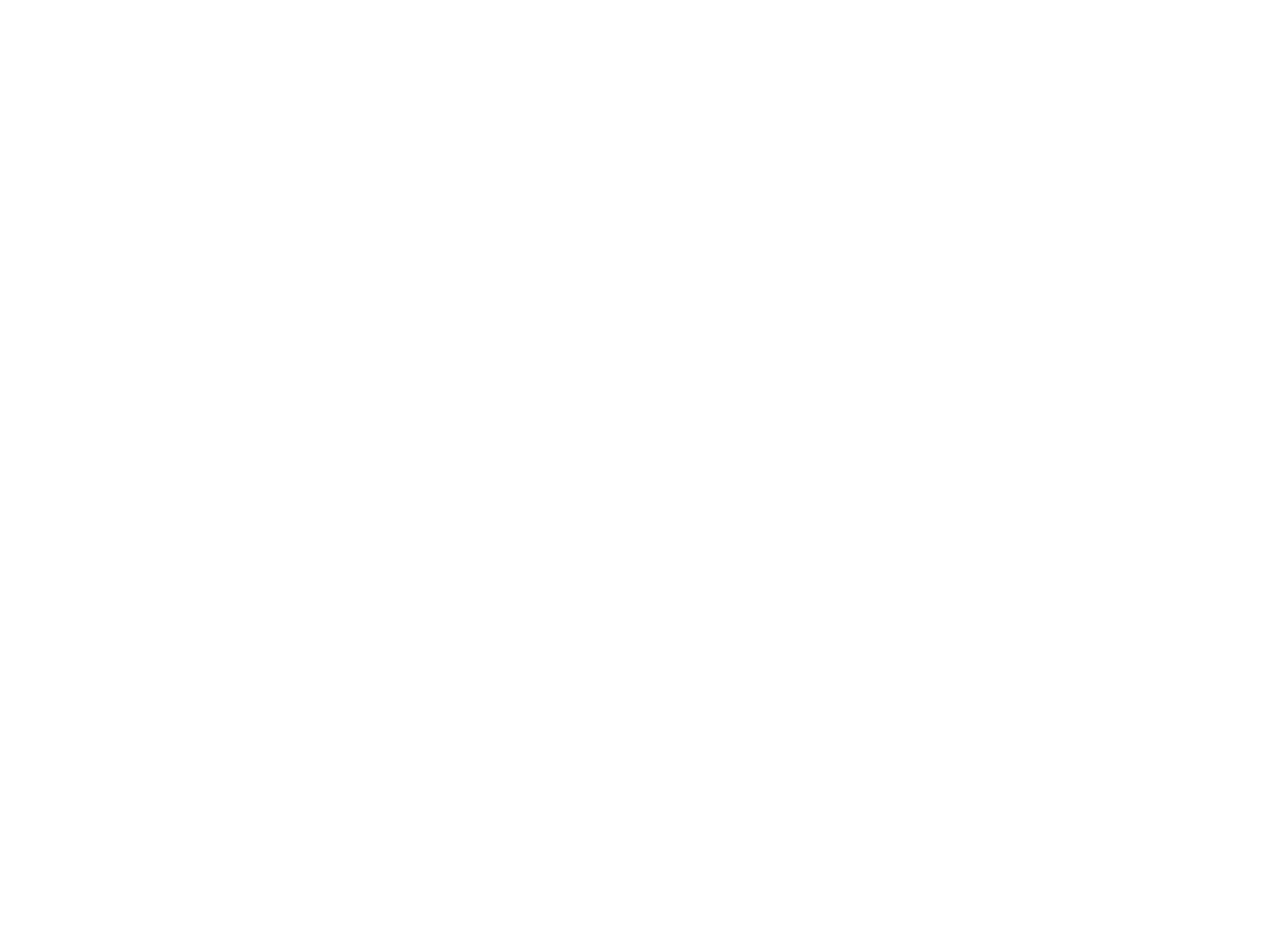
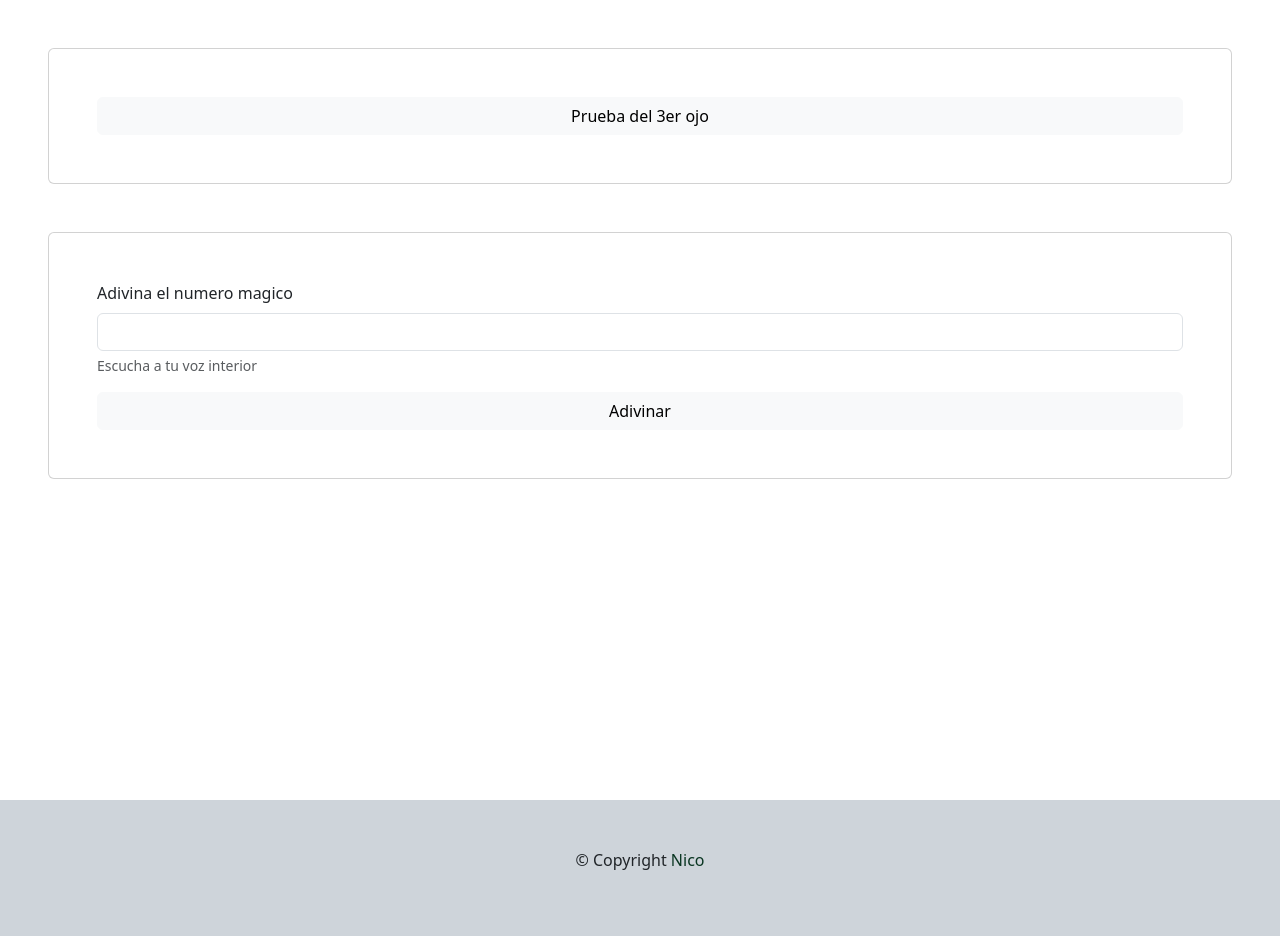
Before and after one commit to nicoleonard/TP5-1-js-rc-NumerosMagicos, a plain HTML site: page index.html in a window 1280 px wide. Before the commit the page ends 800 px from the top, so only its background shows below. Drawn offline with nearby package versions, Linux system fonts and the light colour scheme.

Commit message:
creado boton de inicio del juego, creado el formulario para ingresar el intento

```diff
--- a/index.html
+++ b/index.html
@@ -12,6 +12,27 @@
     <link href="https://cdn.jsdelivr.net/npm/bootstrap@5.3.0-alpha1/dist/css/bootstrap.min.css" rel="stylesheet" integrity="sha384-GLhlTQ8iRABdZLl6O3oVMWSktQOp6b7In1Zl3/Jr59b6EGGoI1aFkw7cmDA6j6gD" crossorigin="anonymous">
 </head>
 <body>
+<main class="min-vh-100 p-5">
+    <section class="card p-5 mb-5 d-flex justify-content-center align-content-center">
+        <button type="button" class="btn btn-light" id="inicio">Prueba del 3er ojo</button>
+    </section>
+    <section>
+        <form class="card p-5">
+            <div class="mb-3">
+              <label class="form-label">Adivina el numero magico</label>
+              <input type="text" class="form-control" id="ingreso" aria-describedby="consejo">
+              <div id="consejo" class="form-text">Escucha a tu voz interior</div>
+            </div>
+
+            <button type="submit" class="btn btn-light">Adivinar</button>
+          </form>
+    </section>
+</main>
+<footer class="bg-dark-subtle container-fluid p-5">
+    <section class="d-flex justify-content-center">
+        <p>&copy; Copyright <a href="https://github.com/nicoleonard" class="text-decoration-none text-success-emphasis">Nico</a></p>
+    </section>
+</footer>
     <script src="https://cdn.jsdelivr.net/npm/bootstrap@5.3.0-alpha1/dist/js/bootstrap.bundle.min.js" integrity="sha384-w76AqPfDkMBDXo30jS1Sgez6pr3x5MlQ1ZAGC+nuZB+EYdgRZgiwxhTBTkF7CXvN" crossorigin="anonymous"></script>
     <script src="./js/numerosMagicos.js"></script>
 </body>
```
